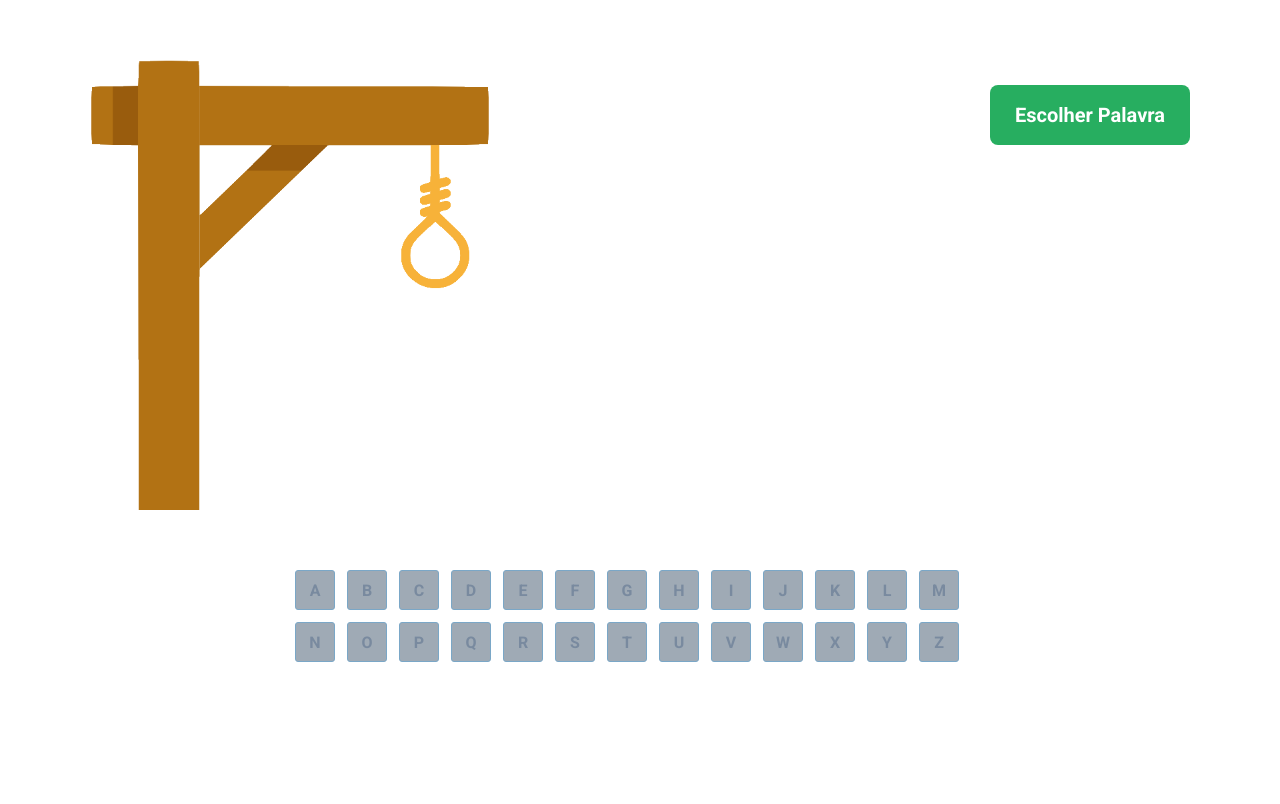
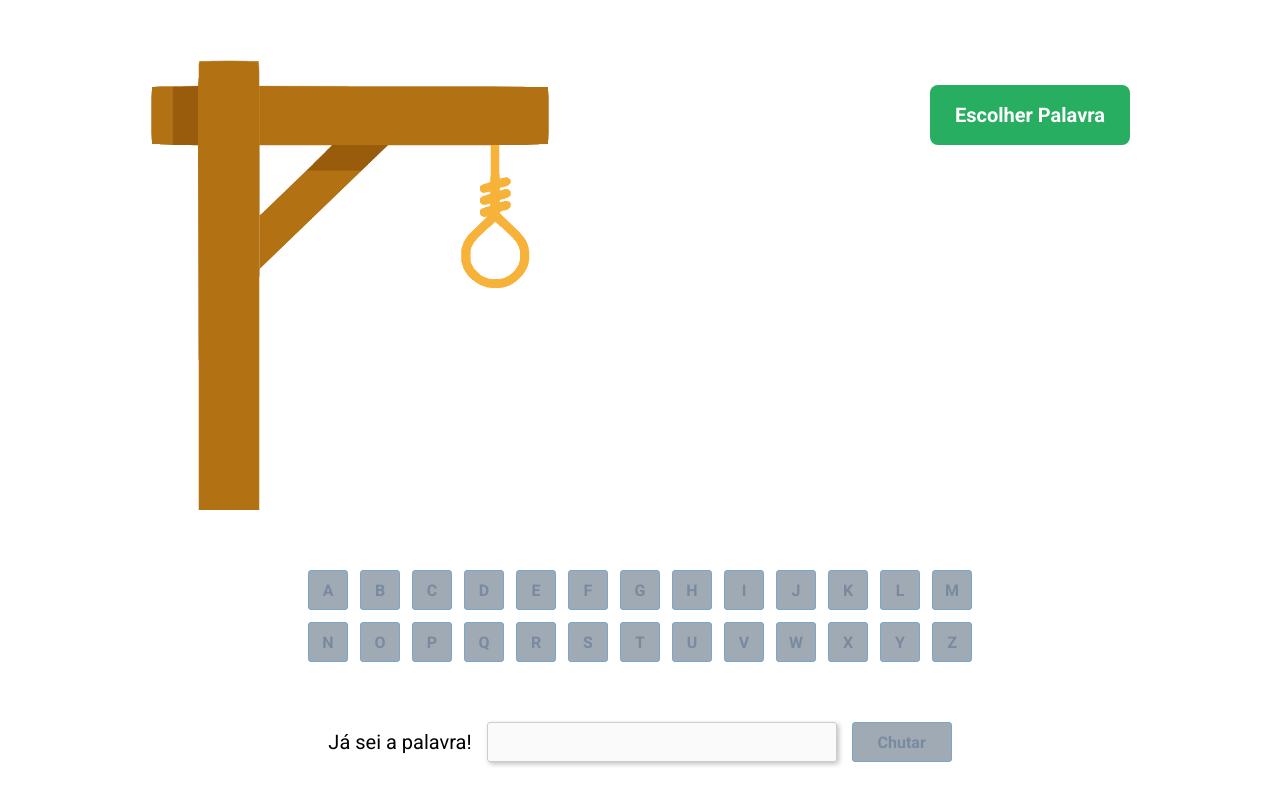
Before and after one commit to leandro-eduardo/hangman-game, a React (Create React App) app: page / in a window 1280 px wide. Shown: the top 804 px of the page. Built offline with nearby package versions, Linux system fonts and the light colour scheme.

Commit message:
:sparkles: feat: guess word through input

```diff
--- a/src/components/App.jsx
+++ b/src/components/App.jsx
@@ -1,6 +1,7 @@
 import { useState } from 'react';
 import Game from './Game';
 import Letters from './Letters';
+import Guess from './Guess';
 import styled from 'styled-components';
 import GlobalStyle from '../styles/globalStyles';
 import alphabet from '../alphabet';
@@ -11,6 +12,7 @@ function App() {
    const [lettersUsed, setLettersUsed] = useState(alphabet);
    const [errors, setErrors] = useState(0);
    const [isGameOver, setIsGameOver] = useState(false);
+   const [wordInput, setWordInput] = useState('');
 
    return (
       <Container>
@@ -25,6 +27,7 @@ function App() {
             setLettersUsed={setLettersUsed}
             isGameOver={isGameOver}
             setIsGameOver={setIsGameOver}
+            setWordInput={setWordInput}
          />
          <Letters
             lettersUsed={lettersUsed}
@@ -34,6 +37,15 @@ function App() {
             setGameWord={setGameWord}
             errors={errors}
             setErrors={setErrors}
+            setIsGameOver={setIsGameOver}
+         />
+         <Guess
+            wordInput={wordInput}
+            setWordInput={setWordInput}
+            wordToBeDiscovered={wordToBeDiscovered}
+            isGameOver={isGameOver}
+            setErrors={setErrors}
+            setLettersUsed={setLettersUsed}
             setIsGameOver={setIsGameOver}
          />
       </Container>
--- a/src/components/Game.jsx
+++ b/src/components/Game.jsx
@@ -19,6 +19,7 @@ export default function Game(props) {
       setLettersUsed,
       isGameOver,
       setIsGameOver,
+      setWordInput,
    } = props;
 
    const images = [forca0, forca1, forca2, forca3, forca4, forca5, forca6];
@@ -32,7 +33,7 @@ export default function Game(props) {
       setErrors(0);
       setLettersUsed([]);
       setIsGameOver(false);
-
+      setWordInput('');
       console.log(randomWord);
    }
 
@@ -41,7 +42,7 @@ export default function Game(props) {
          <Image src={images[errors]} alt={`Forca ${errors}`} />
          <ChooseWordButton onClick={chooseWord}>Escolher Palavra</ChooseWordButton>
          <Word isGameOver={isGameOver} errors={errors} gameWord={gameWord}>
-            {errors === 6 ? wordToBeDiscovered : gameWord}
+            {isGameOver ? wordToBeDiscovered : gameWord}
          </Word>
       </Container>
    );
--- /dev/null
+++ b/src/components/Guess.jsx
@@ -0,0 +1,73 @@
+import styled from 'styled-components';
+import alphabet from '../alphabet';
+
+export default function Guess(props) {
+   const {
+      wordInput,
+      setWordInput,
+      wordToBeDiscovered,
+      isGameOver,
+      setErrors,
+      setLettersUsed,
+      setIsGameOver,
+   } = props;
+
+   function guessWord() {
+      const wordToBeDiscoveredConvertedToString = wordToBeDiscovered.join('');
+      if (wordInput !== wordToBeDiscoveredConvertedToString) setErrors(6);
+      finishGame();
+   }
+
+   function finishGame() {
+      setLettersUsed(alphabet);
+      setIsGameOver(true);
+   }
+
+   return (
+      <Container>
+         <Span>Já sei a palavra!</Span>
+         <Input
+            disabled={wordToBeDiscovered.length === 0 || isGameOver ? true : false}
+            value={wordInput}
+            onChange={(e) => setWordInput(e.target.value)}
+         />
+         <Button disabled={wordToBeDiscovered.length === 0 || isGameOver ? true : false} onClick={guessWord}>
+            Chutar
+         </Button>
+      </Container>
+   );
+}
+
+const Container = styled.div`
+   display: flex;
+   align-self: center;
+   gap: 15px;
+   align-items: center;
+`;
+
+const Span = styled.span`
+   font-size: 20px;
+`;
+
+const Input = styled.input`
+   width: 350px;
+   height: 40px;
+   border-radius: 3px;
+   border: 1px solid #cccccc;
+   box-shadow: 2px 2px 5px 0px #00000040;
+   outline: none;
+   padding: 10px;
+   font-size: 16px;
+`;
+
+const Button = styled.button`
+   width: 100px;
+   height: 40px;
+   border-radius: 3px;
+   border: 1px solid #7aa7c7;
+   color: ${(props) => (props.disabled ? '#798A9F' : '#39739d')};
+   background-color: ${(props) => (props.disabled ? '#9FAAB5' : '#e1ecf4;')};
+   font-weight: 700;
+   font-size: 16px;
+   cursor: pointer;
+`;
--- a/src/components/Letters.jsx
+++ b/src/components/Letters.jsx
@@ -56,7 +56,7 @@ export default function Letters(props) {
 }
 
 const Container = styled.div`
-   width: 690px;
+   width: 664px;
    display: flex;
    align-self: center;
    flex-wrap: wrap;
--- a/src/styles/globalStyles.js
+++ b/src/styles/globalStyles.js
@@ -4,11 +4,11 @@ const GlobalStyle = createGlobalStyle`
   body {
     margin: 0;
     padding: 0;
-    box-sizing: border-box;
   }
 
   * {
     font-family: 'Roboto', Helvetica, Sans-Serif;
+    box-sizing: border-box;
   }
 `;
 
```
